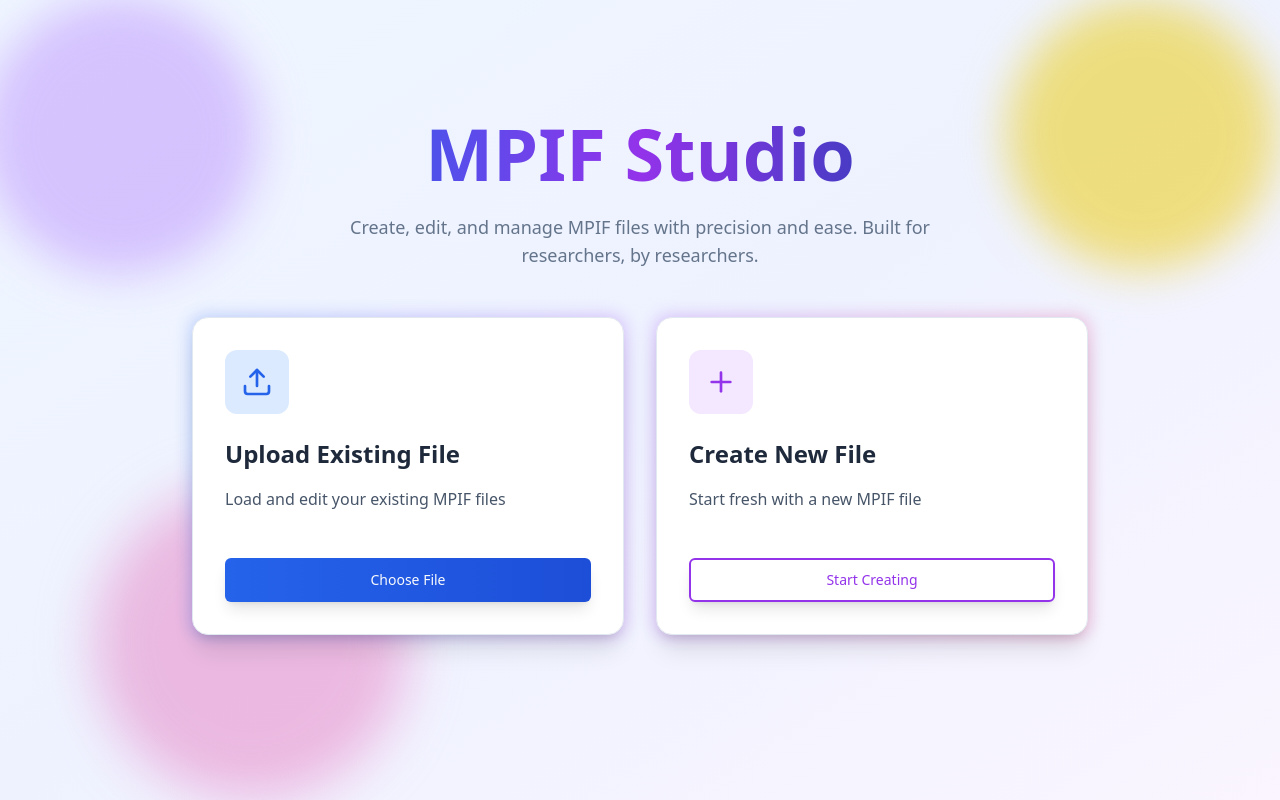
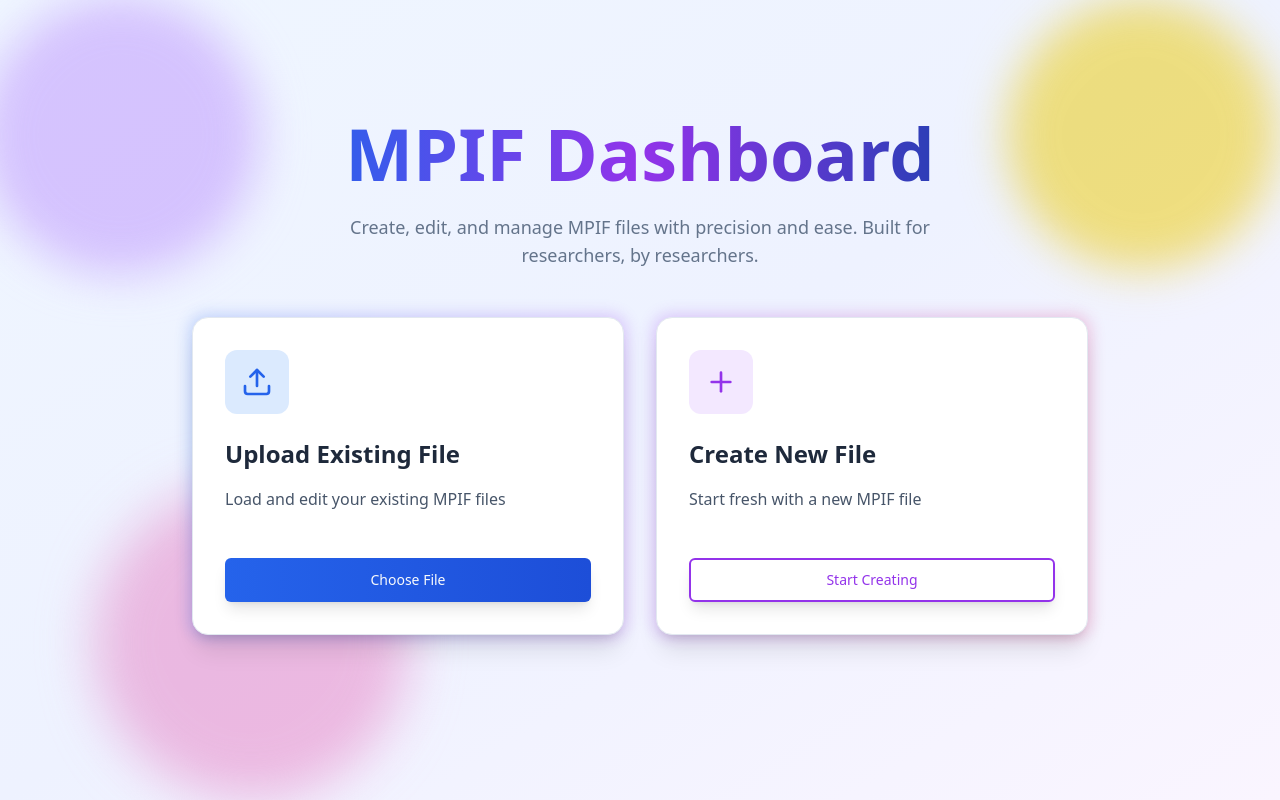
Before and after one commit to fengxuyy/MPIF-GUI, a React (Vite) app: page / in a window 1280 px wide. Built offline with nearby package versions, Linux system fonts and the light colour scheme.

Commit message:
Minor name change

```diff
--- a/src/components/IntroPage.tsx
+++ b/src/components/IntroPage.tsx
@@ -69,7 +69,7 @@ const IntroPage: React.FC<IntroPageProps> = ({ onCreate, onFileUpload }) => {
         {/* Hero Section */}
         <div className="text-center mb-12 max-w-4xl">
           <h1 className="text-6xl md:text-7xl font-bold bg-gradient-to-r from-blue-600 via-purple-600 to-blue-800 bg-clip-text text-transparent mb-6">
-            MPIF Studio
+            MPIF Dashboard
           </h1>
 
           <p className="text-lg text-slate-500 max-w-2xl mx-auto">
```
